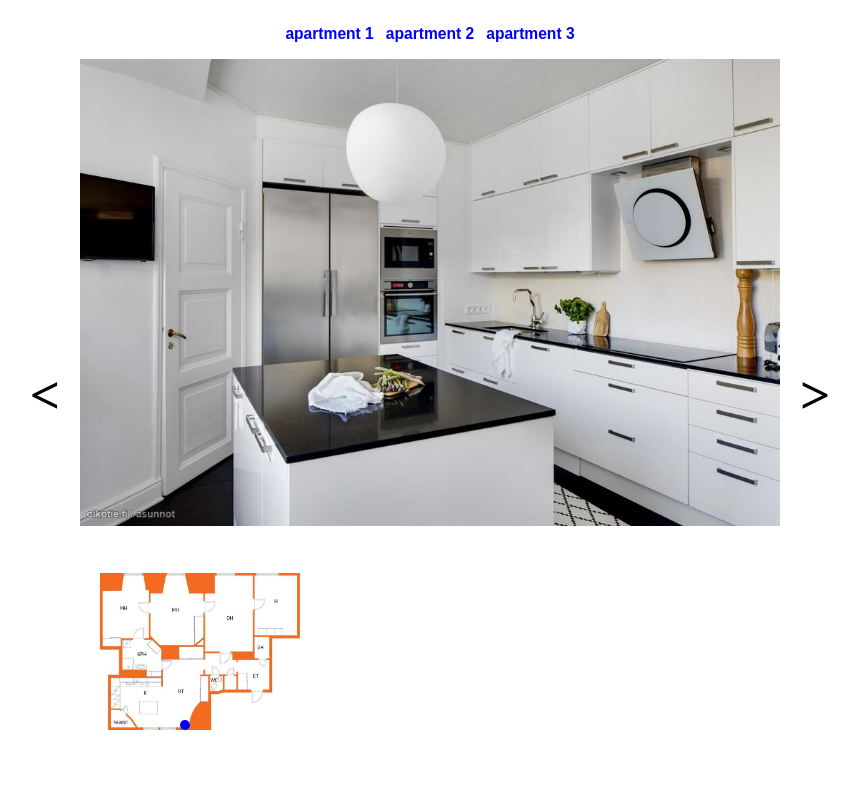
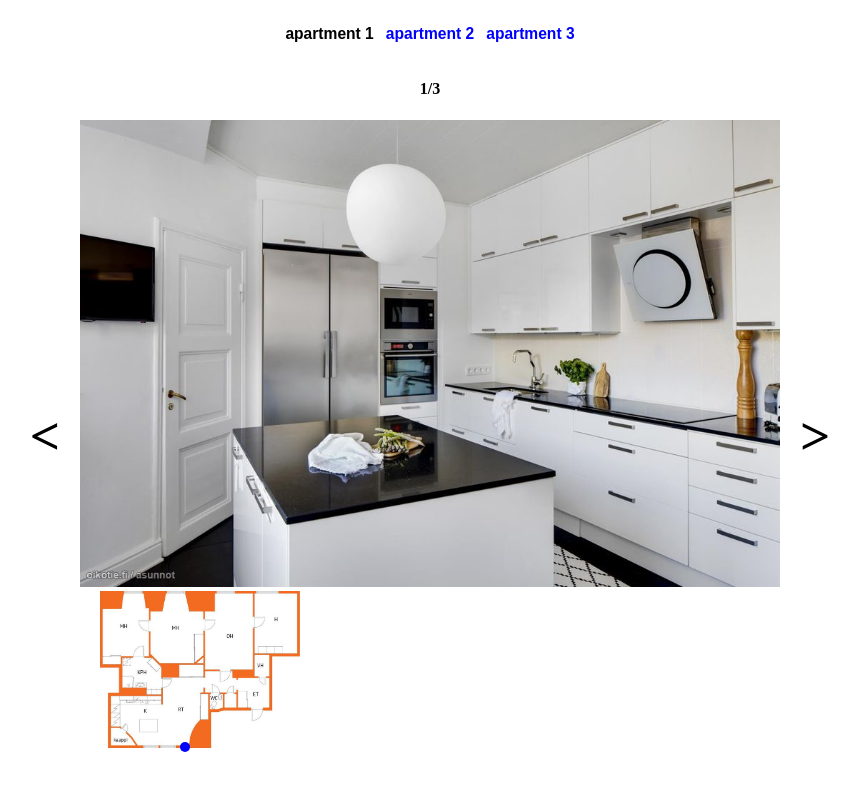
Before and after one commit to Areii1/floor-plan-vision, a React (Create React App) app: page / in a window 1280 px wide. Shown: the top 790 px of the page, without its empty margins (210-1069 px from the left). Built offline with nearby package versions, Linux system fonts and the light colour scheme.

Commit message:
add view index

```diff
--- a/src/App.tsx
+++ b/src/App.tsx
@@ -39,8 +39,13 @@ const ApartmentNavigationListButton = styled.button`
   cursor: pointer;
 `;
 
+type ApartmentNavigationListButtonTextProps = {
+  active: boolean;
+};
+
 const ApartmentNavigationListButtonText = styled.h3`
-  color: blue;
+  color: ${(props: ApartmentNavigationListButtonTextProps) =>
+    props.active ? "black" : "blue"};
 `;
 
 enum status {
@@ -155,33 +160,34 @@ function App() {
     <Wrapper>
       <ApartmentNavigationList>
         <li>
-          <ApartmentNavigationListButton>
+          <ApartmentNavigationListButton onClick={() => fetchViewDetails(1)}>
             <ApartmentNavigationListButtonText
-              onClick={() => fetchViewDetails(1)}
+              active={getViewDetailsProcess.data?.apartmentId === 1}
             >
               apartment 1
             </ApartmentNavigationListButtonText>
           </ApartmentNavigationListButton>
         </li>
         <li>
-          <ApartmentNavigationListButton>
+          <ApartmentNavigationListButton onClick={() => fetchViewDetails(2)}>
             <ApartmentNavigationListButtonText
-              onClick={() => fetchViewDetails(2)}
+              active={getViewDetailsProcess.data?.apartmentId === 2}
             >
               apartment 2
             </ApartmentNavigationListButtonText>
           </ApartmentNavigationListButton>
         </li>
         <li>
-          <ApartmentNavigationListButton>
+          <ApartmentNavigationListButton onClick={() => fetchViewDetails(3)}>
             <ApartmentNavigationListButtonText
-              onClick={() => fetchViewDetails(3)}
+              active={getViewDetailsProcess.data?.apartmentId === 3}
             >
               apartment 3
             </ApartmentNavigationListButtonText>
           </ApartmentNavigationListButton>
         </li>
       </ApartmentNavigationList>
+      <h4>{`${currentImageIndex + 1}/${getViewDetailsProcess.data?.views?.length}`}</h4>
       {getViewSection()}
     </Wrapper>
   );
--- a/src/mockData/mock-apartment-3/floorPlanDetails.json
+++ b/src/mockData/mock-apartment-3/floorPlanDetails.json
@@ -4,7 +4,7 @@
     {
       "viewIndex": 1,
       "x": 40,
-      "y": 0,
+      "y": 70,
       "degrees": 0
     },
     {
--- a/src/view/View.tsx
+++ b/src/view/View.tsx
@@ -13,18 +13,17 @@ const RoomView = styled.img`
   max-height: 700px;
 `;
 
+const FloorPlanWrapper = styled.div`
+  position: relative;
+  margin-left: 20px;
+  display: flex;
+  align-items: flex-end;
+  display: inline-block;
+`;
+
 const FloorPlan = styled.img`
   max-width: 200px;
   max-height: 200px;
-`;
-
-const FloorPlanWrapper = styled.div`
-  position: relative;
-  width: 200px;
-  height: 200px;
-  margin-left: 20px;
-  display: flex;
-  align-items: flex-end;
 `;
 
 type FloorPlanDotProps = {
```
